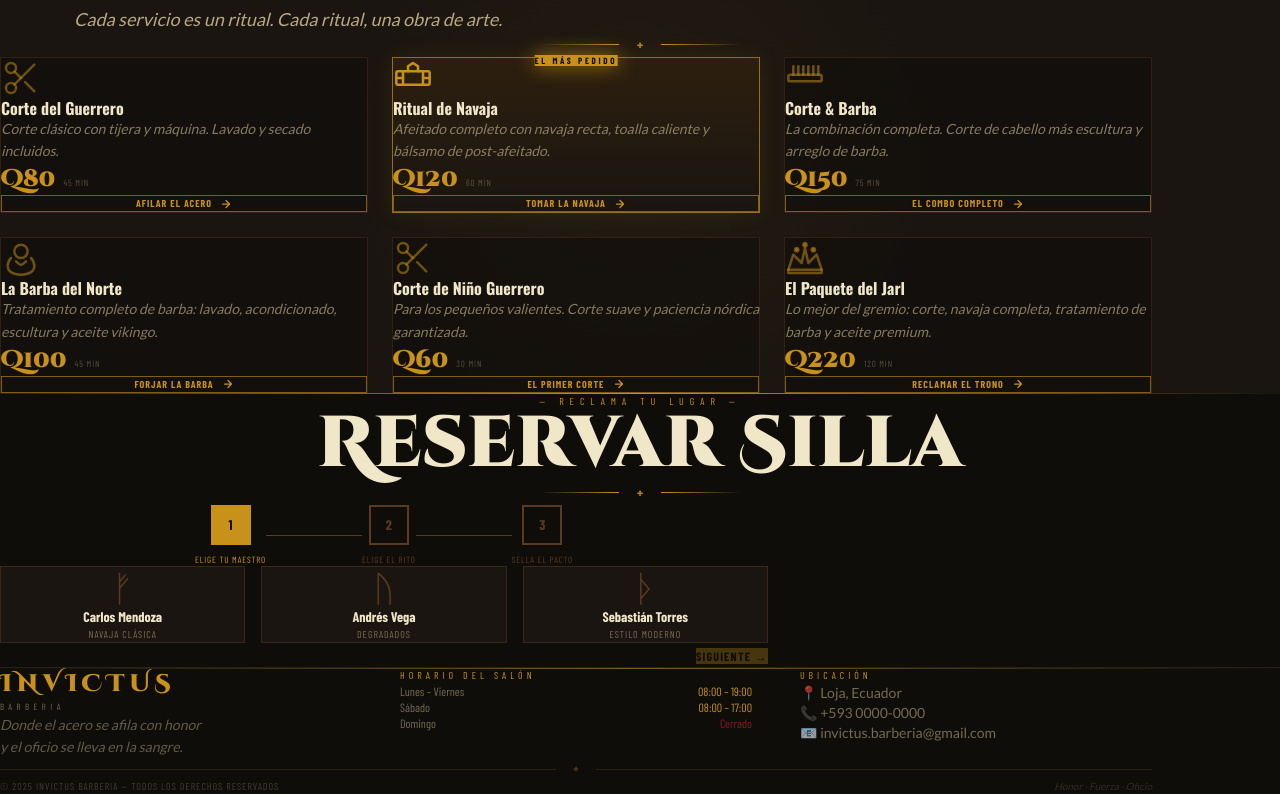
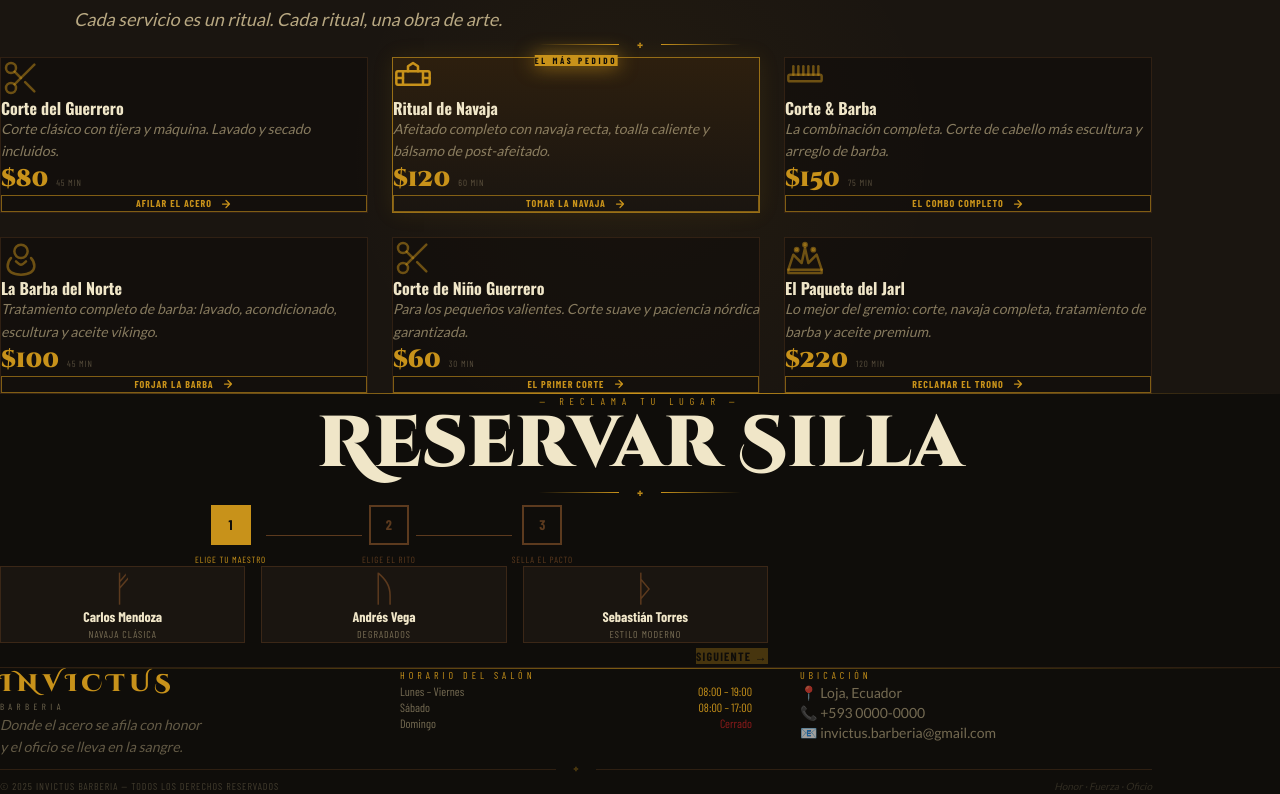
Before and after one commit to mengjota/vikingos, a Next.js app: page / in a window 1280 px wide. Shown: the part 1459-2253 px from the top of the page. Built offline with nearby package versions, Linux system fonts and the light colour scheme; a web font is replaced by a local one.

Commit message:
Cambiar precios de Q (quetzales) a USD ($)

```diff
--- a/src/app/productos/page.tsx
+++ b/src/app/productos/page.tsx
@@ -9,21 +9,21 @@ const categorias = [
       {
         nombre: "Aceite de Barba Vikingo",
         descripcion: "Mezcla artesanal de aceite de argán, jojoba y cedro. Hidrata, suaviza y da brillo a la barba.",
-        precio: "Q85",
+        precio: "$85",
         volumen: "30ml",
         destacado: true,
       },
       {
         nombre: "Bálsamo de Barba Nórdico",
         descripcion: "Manteca de karité y cera de abejas. Fija, moldea y nutre sin dejar residuo graso.",
-        precio: "Q75",
+        precio: "$75",
         volumen: "60ml",
         destacado: false,
       },
       {
         nombre: "Champú de Barba",
         descripcion: "Limpieza profunda con extracto de pino y menta. Elimina impurezas sin resecar.",
-        precio: "Q65",
+        precio: "$65",
         volumen: "200ml",
         destacado: false,
       },
@@ -37,21 +37,21 @@ const categorias = [
       {
         nombre: "Pomada Mate Invictus",
         descripcion: "Fijación fuerte, acabado mate. Control total sin apelmazar. Para estilos con carácter.",
-        precio: "Q90",
+        precio: "$90",
         volumen: "100g",
         destacado: true,
       },
       {
         nombre: "Cera de Peinado Clásica",
         descripcion: "Fijación media, brillo natural. La favorita para cortes clásicos y peinados hacia atrás.",
-        precio: "Q80",
+        precio: "$80",
         volumen: "100g",
         destacado: false,
       },
       {
         nombre: "Arcilla Moldeadora",
         descripcion: "Textura y movimiento natural. Ideal para estilos desestructurados y acabado opaco.",
-        precio: "Q85",
+        precio: "$85",
         volumen: "100g",
         destacado: false,
       },
@@ -65,21 +65,21 @@ const categorias = [
       {
         nombre: "Crema de Afeitado Premium",
         descripcion: "Base de manteca de cacao y aloe vera. Deslizamiento perfecto para la navaja. Sin irritación.",
-        precio: "Q70",
+        precio: "$70",
         volumen: "150ml",
         destacado: false,
       },
       {
         nombre: "Bálsamo Post-Afeitado",
         descripcion: "Calma, hidrata y protege después de la navaja. Aroma amaderado seco. La firma de Invictus.",
-        precio: "Q80",
+        precio: "$80",
         volumen: "100ml",
         destacado: true,
       },
       {
         nombre: "Alum Block (Piedra de Alumbre)",
         descripcion: "Cierra poros, detiene pequeños cortes y desinfecta. Herramienta clásica del afeitado tradicional.",
-        precio: "Q45",
+        precio: "$45",
         volumen: "75g",
         destacado: false,
       },
--- a/src/app/reservar/page.tsx
+++ b/src/app/reservar/page.tsx
@@ -123,7 +123,7 @@ const servicios = [
     id: 1,
     nombre: "Corte del Guerrero",
     descripcion: "Corte clásico con tijera y máquina. Lavado y secado incluidos.",
-    precio: "Q80",
+    precio: "$80",
     duracion: "45 min",
     Icon: IconScissors,
     popular: false,
@@ -132,7 +132,7 @@ const servicios = [
     id: 2,
     nombre: "Ritual de Navaja",
     descripcion: "Afeitado completo con navaja recta, toalla caliente y bálsamo.",
-    precio: "Q120",
+    precio: "$120",
     duracion: "60 min",
     Icon: IconRazorBlade,
     popular: true,
@@ -141,7 +141,7 @@ const servicios = [
     id: 3,
     nombre: "Corte & Barba",
     descripcion: "La combinación completa. Corte de cabello más escultura de barba.",
-    precio: "Q150",
+    precio: "$150",
     duracion: "75 min",
     Icon: IconCombScissors,
     popular: false,
@@ -150,7 +150,7 @@ const servicios = [
     id: 4,
     nombre: "La Barba del Norte",
     descripcion: "Tratamiento completo de barba: lavado, acondicionado y aceite vikingo.",
-    precio: "Q100",
+    precio: "$100",
     duracion: "45 min",
     Icon: IconBeard,
     popular: false,
@@ -159,7 +159,7 @@ const servicios = [
     id: 5,
     nombre: "Corte de Niño Guerrero",
     descripcion: "Para los pequeños valientes. Corte suave y paciencia garantizada.",
-    precio: "Q60",
+    precio: "$60",
     duracion: "30 min",
     Icon: IconChildScissors,
     popular: false,
@@ -168,7 +168,7 @@ const servicios = [
     id: 6,
     nombre: "El Paquete del Jarl",
     descripcion: "Corte, navaja completa, tratamiento de barba y aceite premium.",
-    precio: "Q220",
+    precio: "$220",
     duracion: "120 min",
     Icon: IconCrown,
     popular: false,
--- a/src/components/Reservar.tsx
+++ b/src/components/Reservar.tsx
@@ -9,12 +9,12 @@ const barberos = [
 ];
 
 const serviciosList = [
-  { id: 1, nombre: "Corte del Guerrero", precio: "Q80", duracion: "45 min" },
-  { id: 2, nombre: "Ritual de Navaja", precio: "Q120", duracion: "60 min" },
-  { id: 3, nombre: "Corte & Barba", precio: "Q150", duracion: "75 min" },
-  { id: 4, nombre: "La Barba del Norte", precio: "Q100", duracion: "45 min" },
-  { id: 5, nombre: "Corte de Niño Guerrero", precio: "Q60", duracion: "30 min" },
-  { id: 6, nombre: "El Paquete del Jarl", precio: "Q220", duracion: "120 min" },
+  { id: 1, nombre: "Corte del Guerrero", precio: "$80", duracion: "45 min" },
+  { id: 2, nombre: "Ritual de Navaja", precio: "$120", duracion: "60 min" },
+  { id: 3, nombre: "Corte & Barba", precio: "$150", duracion: "75 min" },
+  { id: 4, nombre: "La Barba del Norte", precio: "$100", duracion: "45 min" },
+  { id: 5, nombre: "Corte de Niño Guerrero", precio: "$60", duracion: "30 min" },
+  { id: 6, nombre: "El Paquete del Jarl", precio: "$220", duracion: "120 min" },
 ];
 
 const horasDisponibles = [
--- a/src/components/Servicios.tsx
+++ b/src/components/Servicios.tsx
@@ -57,7 +57,7 @@ const servicios = [
     id: 1,
     nombre: "Corte del Guerrero",
     descripcion: "Corte clásico con tijera y máquina. Lavado y secado incluidos.",
-    precio: "Q80",
+    precio: "$80",
     duracion: "45 min",
     Icon: IconScissors,
     popular: false,
@@ -67,7 +67,7 @@ const servicios = [
     id: 2,
     nombre: "Ritual de Navaja",
     descripcion: "Afeitado completo con navaja recta, toalla caliente y bálsamo de post-afeitado.",
-    precio: "Q120",
+    precio: "$120",
     duracion: "60 min",
     Icon: IconRazorBlade,
     popular: true,
@@ -77,7 +77,7 @@ const servicios = [
     id: 3,
     nombre: "Corte & Barba",
     descripcion: "La combinación completa. Corte de cabello más escultura y arreglo de barba.",
-    precio: "Q150",
+    precio: "$150",
     duracion: "75 min",
     Icon: IconComb,
     popular: false,
@@ -87,7 +87,7 @@ const servicios = [
     id: 4,
     nombre: "La Barba del Norte",
     descripcion: "Tratamiento completo de barba: lavado, acondicionado, escultura y aceite vikingo.",
-    precio: "Q100",
+    precio: "$100",
     duracion: "45 min",
     Icon: IconBeard,
     popular: false,
@@ -97,7 +97,7 @@ const servicios = [
     id: 5,
     nombre: "Corte de Niño Guerrero",
     descripcion: "Para los pequeños valientes. Corte suave y paciencia nórdica garantizada.",
-    precio: "Q60",
+    precio: "$60",
     duracion: "30 min",
     Icon: IconScissors,
     popular: false,
@@ -107,7 +107,7 @@ const servicios = [
     id: 6,
     nombre: "El Paquete del Jarl",
     descripcion: "Lo mejor del gremio: corte, navaja completa, tratamiento de barba y aceite premium.",
-    precio: "Q220",
+    precio: "$220",
     duracion: "120 min",
     Icon: IconCrown,
     popular: false,
```
